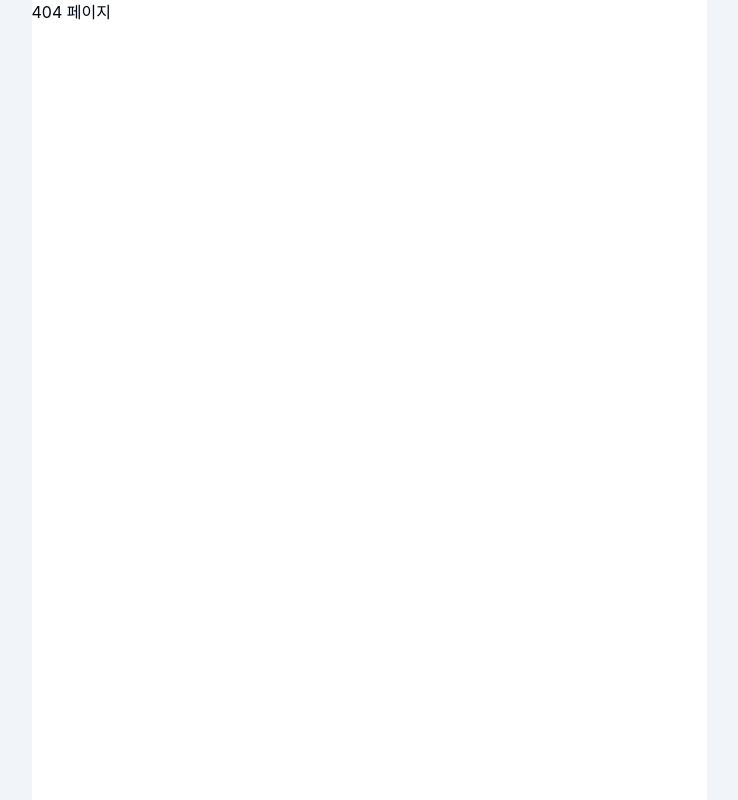
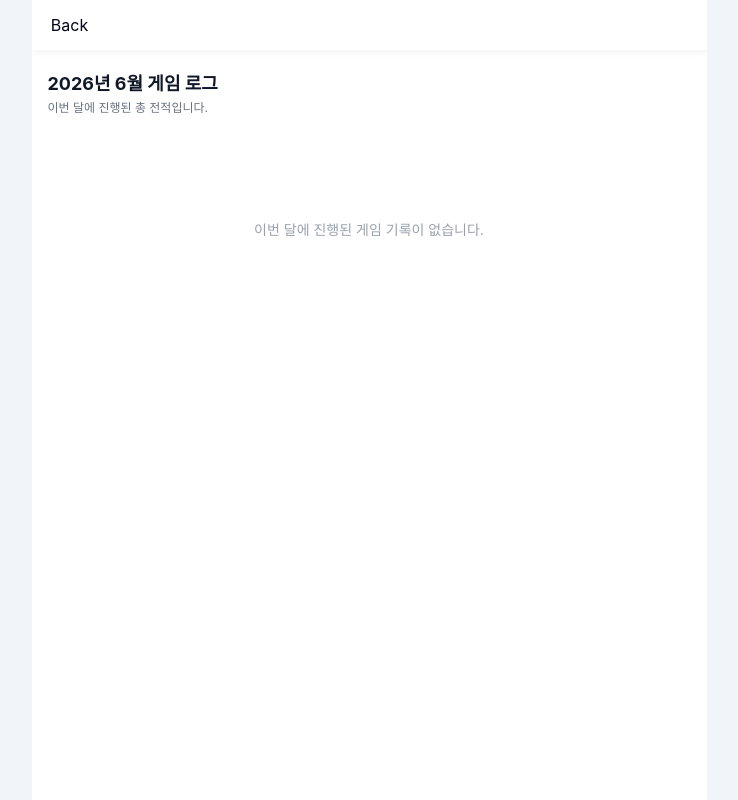
Before and after one commit to maintainker/winner-check, a React (Vite) app: page /app/1/log in a window 1280 px wide. Shown: the whole page, without its empty margins (271-1009 px from the left). Built offline with nearby package versions, Linux system fonts and the light colour scheme.

Commit message:
feat: 전적 확인페이지

```diff
--- a/src/Pages/Group/index.ts
+++ b/src/Pages/Group/index.ts
@@ -1,2 +1,3 @@
 export { default as Main } from "./main";
 export { default as Rank } from "./rank";
+export { default as Log } from "./log";
--- /dev/null
+++ b/src/Pages/Group/log/index.tsx
@@ -0,0 +1,133 @@
+import { useState } from "react";
+import { useNavigate } from "react-router-dom";
+interface MatchLog {
+  id: string;
+  playedAt: string; // 게임 날짜 (YYYY-MM-DD HH:mm)
+  totalParticipants: number; // 총 참여 인원
+  pointsExchanged: number; // 해당 판에 움직인 총 포인트 (선택)
+}
+const generateMockData = (): MatchLog[] => {
+  const logs: MatchLog[] = [];
+  const participantsPool = [4, 5, 6, 8];
+
+  // 7월 1일부터 7월 6일까지 하루에 여러 게임이 진행된 시나리오
+  for (let i = 1; i <= 60; i++) {
+    // 1일부터 6일 사이로 고르게 분포시킴
+    const day = Math.min(6, Math.floor((i - 1) / 10) + 1);
+    const hour = 12 + (i % 8);
+    const minute = (i * 5) % 60;
+
+    // 날짜 문자열 포맷팅 (YYYY-MM-DD HH:mm)
+    const dateStr = `2026-07-${day.toString().padStart(2, "0")} ${hour.toString().padStart(2, "0")}:${minute.toString().padStart(2, "0")}`;
+    const participants = participantsPool[i % participantsPool.length];
+
+    logs.push({
+      id: String(i),
+      playedAt: dateStr,
+      totalParticipants: participants,
+      pointsExchanged: participants * 10,
+    });
+  }
+
+  // 최신 게임이 맨 위로 오도록 날짜 내림차순 정렬
+  return logs.sort((a, b) => b.playedAt.localeCompare(a.playedAt));
+};
+
+const MOCK_MATCH_LOGS = generateMockData();
+const MatchHistoryPage: React.FC = () => {
+  const navigate = useNavigate();
+  const [matchLogs] = useState<MatchLog[]>(MOCK_MATCH_LOGS);
+
+  const currentYear = new Date().getFullYear();
+  const currentMonth = new Date().getMonth() + 1;
+
+  // 💡 1. 이번 달 데이터만 필터링하기
+  const thisMonthLogs = matchLogs.filter((log) => {
+    const logDate = new Date(log.playedAt);
+    return (
+      logDate.getFullYear() === currentYear &&
+      logDate.getMonth() + 1 === currentMonth
+    );
+  });
+
+  // 날짜 포맷팅 함수
+  const formatDetailDate = (dateString: string) => {
+    const date = new Date(dateString);
+    const days = ["일", "월", "화", "수", "목", "금", "토"];
+    return `${date.getMonth() + 1}월 ${date.getDate()}일 (${days[date.getDay()]}요일) ${date.getHours().toString().padStart(2, "0")}:${date.getMinutes().toString().padStart(2, "0")}`;
+  };
+
+  const handleMatchClick = (matchId: string) => {
+    console.log(`클릭된 매치 ID: ${matchId}`);
+  };
+
+  return (
+    <div className="w-full flex justify-center bg-gray-50">
+      <div className="flex flex-col w-full max-w-[675px] bg-white p-4 pt-0 box-border mx-auto relative">
+        {/* 상단 타이틀 세션 */}
+        <div className="mb-4">
+          <h2 className="text-lg font-bold text-gray-900">
+            {currentYear}년 {currentMonth}월 게임 로그
+          </h2>
+          <p className="text-xs text-gray-500 mt-0.5">
+            이번 달에 진행된 총 전적입니다.
+          </p>
+        </div>
+
+        {/* 스크롤 영역 */}
+        <div
+          className=" overflow-y-auto py-2 [&::-webkit-scrollbar]:hidden"
+          style={{ scrollbarWidth: "none", msOverflowStyle: "none" }}
+        >
+          {thisMonthLogs.length === 0 ? (
+            <div className="text-center text-gray-400 py-20 text-sm">
+              이번 달에 진행된 게임 기록이 없습니다.
+            </div>
+          ) : (
+            <div className="flex flex-col gap-3">
+              {thisMonthLogs.map((log) => (
+                <div
+                  key={log.id}
+                  onClick={() => handleMatchClick(log.id)}
+                  className="flex justify-between items-center px-5 py-4 border border-gray-200 rounded-xl bg-white shadow-sm hover:border-gray-400 active:bg-gray-50 transition-all cursor-pointer"
+                >
+                  <div className="flex flex-col gap-1">
+                    <span className="text-base font-semibold text-gray-800">
+                      {formatDetailDate(log.playedAt)}
+                    </span>
+                    <div className="flex items-center gap-2">
+                      <span className="text-xs px-2 py-0.5 bg-blue-50 text-blue-600 rounded-md font-medium">
+                        총 {log.totalParticipants}명 참여
+                      </span>
+                    </div>
+                  </div>
+
+                  <div className="flex items-center gap-1 text-gray-400">
+                    <span className="text-xs font-medium text-gray-400 mr-1">
+                      상세보기
+                    </span>
+                    <svg
+                      className="w-4 h-4"
+                      fill="none"
+                      stroke="currentColor"
+                      viewBox="0 0 24 24"
+                    >
+                      <path
+                        strokeLinecap="round"
+                        strokeLinejoin="round"
+                        strokeWidth="2"
+                        d="M9 5l7 7-7 7"
+                      />
+                    </svg>
+                  </div>
+                </div>
+              ))}
+            </div>
+          )}
+        </div>
+      </div>
+    </div>
+  );
+};
+
+export default MatchHistoryPage;
--- a/src/Pages/Group/main/index.tsx
+++ b/src/Pages/Group/main/index.tsx
@@ -29,6 +29,10 @@ const GroupMain = () => {
   const handleButtonClick = (menuName: string) => {
     if (menuName === "rank") {
       navigate(`rank`);
+      return;
+    }
+    if (menuName === "log") {
+      navigate(`log`);
       return;
     }
 
@@ -71,7 +75,7 @@ const GroupMain = () => {
           사진첩
         </button>
         <button
-          onClick={() => handleButtonClick("전적확인")}
+          onClick={() => handleButtonClick("log")}
           className={shadowButtonClasses}
         >
           전적
--- a/src/main.tsx
+++ b/src/main.tsx
@@ -31,6 +31,7 @@ createRoot(document.getElementById("root")!).render(
             <Route path="app/:groupId" element={<MainLayout />}>
               <Route index element={<Pages.Group.Main />} />
               <Route path="rank" element={<Pages.Group.Rank />} />
+              <Route path="log" element={<Pages.Group.Log />} />
               <Route path="winner" element={<div>당첨페이지</div>} />
               {/* <Route path="match"> */}
               <Route path="add" element={<Pages.Match.Add />} />
```
